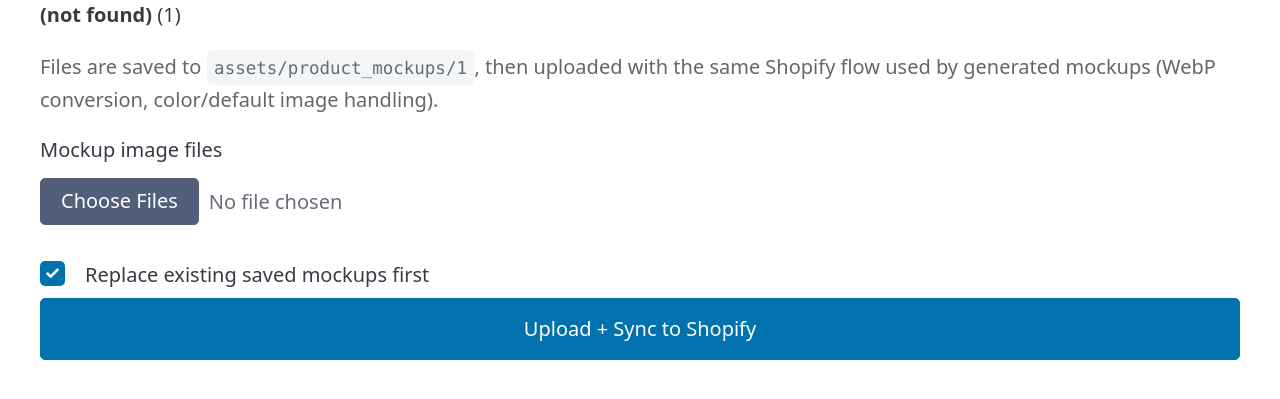
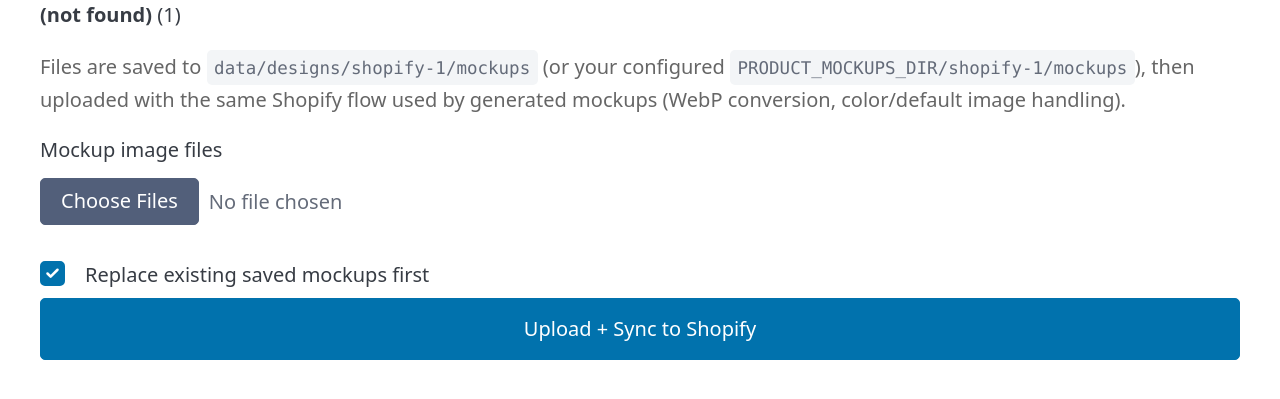
Before and after one commit to karlneco/pod_design_tools, a Flask app: page /shopify/products/1/mockups/manual in a window 1280 px wide. Shown: the part 105-504 px from the top of the page. Run offline with Flask 3, Linux system fonts and the light colour scheme; some libraries are stand-ins or nearby versions.

Commit message:
Keep mockups in data directory

```diff
--- a/app/config.py
+++ b/app/config.py
@@ -22,7 +22,7 @@ class Config:
     DEFAULT_FRONT_IMAGE_ID = "68faffc792143382282f3002"
 
     MOCKUP_STYLE_G64K_DIR = Path(os.getenv("MOCKUP_STYLE_G64K_DIR", str(ASSETS_DIR / "mockups" / "g64k")))
-    PRODUCT_MOCKUPS_DIR = Path(os.getenv("PRODUCT_MOCKUPS_DIR", str(ASSETS_DIR / "product_mockups")))
+    PRODUCT_MOCKUPS_DIR = Path(os.getenv("PRODUCT_MOCKUPS_DIR", str(DATA_DIR / "designs")))
 
 class DevConfig(Config):
     DEBUG = True
--- a/app/routes/mockups.py
+++ b/app/routes/mockups.py
@@ -21,3 +21,9 @@ def mockup_editor(slug: str):
     if slug.startswith("shopify-"):
         product_id = slug.split("shopify-", 1)[1]
     return render_template("mockup_editor.html", slug=slug, product_id=product_id)
+
+
+@bp.get("/designs/shopify-<product_id>/mockups/<path:filename>")
+def serve_product_mockup(product_id: str, filename: str):
+    dirpath = Config.PRODUCT_MOCKUPS_DIR / f"shopify-{product_id}" / "mockups"
+    return send_from_directory(dirpath, filename)
--- a/app/routes/shopify.py
+++ b/app/routes/shopify.py
@@ -65,8 +65,35 @@ def _normalize(p: dict) -> dict:
     """Normalize Shopify product payload -> fields used by our templates."""
     if not p:
         return {}
-    images = p.get("primary_image") or []
-    primary_image = images
+    primary_image = None
+    pri = p.get("primary_image")
+    if isinstance(pri, str) and pri:
+        primary_image = pri
+    elif isinstance(pri, dict):
+        primary_image = pri.get("src") or pri.get("url")
+    elif isinstance(pri, list) and pri:
+        first = pri[0]
+        if isinstance(first, str):
+            primary_image = first
+        elif isinstance(first, dict):
+            primary_image = first.get("src") or first.get("url")
+
+    if not primary_image:
+        img_obj = p.get("image")
+        if isinstance(img_obj, dict):
+            primary_image = img_obj.get("src") or img_obj.get("url")
+        elif isinstance(img_obj, str):
+            primary_image = img_obj
+
+    if not primary_image:
+        for img in (p.get("images") or []):
+            if isinstance(img, dict):
+                candidate = img.get("src") or img.get("url")
+            else:
+                candidate = img if isinstance(img, str) else None
+            if candidate:
+                primary_image = candidate
+                break
 
     # product status: 'active'|'draft'|'archived' (Storefront API/REST may vary)
     status = p.get("status") or p.get("published_scope") or "unknown"
@@ -285,6 +312,30 @@ def _list_lifestyle_images(product_id: str) -> list[dict]:
     return out
 
 
+def _product_mockups_dir(product_id: str) -> Path:
+    """Return canonical product mockup dir, migrating known legacy locations."""
+    new_dir = Config.PRODUCT_MOCKUPS_DIR / f"shopify-{product_id}" / "mockups"
+    legacy_dirs = [
+        Config.ASSETS_DIR / "product_mockups" / str(product_id),
+        Config.DATA_DIR / "product_mockups" / str(product_id),
+    ]
+    for old_dir in legacy_dirs:
+        if not old_dir.exists():
+            continue
+        new_dir.mkdir(parents=True, exist_ok=True)
+        for src in old_dir.iterdir():
+            if not src.is_file() or src.suffix.lower() not in Config.ALLOWED_EXTS:
+                continue
+            dst = new_dir / src.name
+            if dst.exists():
+                continue
+            try:
+                shutil.copy2(src, dst)
+            except Exception:
+                continue
+    return new_dir
+
+
 def _get_printify_reference_images_for_shopify_product(product_id: str) -> list[str]:
     printify_item = None
     for item in store.list("printify_products"):
@@ -364,7 +415,7 @@ def edit_shopify_product(product_id: str):
         ), 404
 
     # Determine if generated mockups already exist for this product
-    folder = Config.ASSETS_DIR / 'product_mockups' / str(product_id)
+    folder = _product_mockups_dir(product_id)
     has_mockups = False
     mockups_count = 0
     try:
@@ -383,17 +434,15 @@ def edit_shopify_product(product_id: str):
 
 @bp.get('/products/<product_id>/mockups')
 def shopify_product_mockups(product_id: str):
-    # Look for generated mockups under assets/product_mockups/<product_id>
-    folder = Config.ASSETS_DIR / 'product_mockups' / str(product_id)
+    folder = _product_mockups_dir(product_id)
     mockups = []
     if folder.exists():
         for p in sorted(folder.iterdir()):
             if p.suffix.lower() in ('.png', '.jpg', '.jpeg', '.webp'):
-                # Provide path relative to the ASSETS folder so template can reference via /assets/<path>
-                try:
-                    mockups.append(str(p.relative_to(Config.ASSETS_DIR)))
-                except Exception:
-                    mockups.append(str(p.name))
+                mockups.append({
+                    "name": p.name,
+                    "url": f"/designs/shopify-{product_id}/mockups/{p.name}",
+                })
     design_slug = _resolve_design_slug_for_product(product_id)
     return render_template('shopify_mockups.html', id=product_id, mockups=mockups, design_slug=design_slug)
 
@@ -404,15 +453,15 @@ def shopify_product_manual_mockups(product_id: str):
               store.get(SHOPIFY_PRODUCTS_COLLECTION, str(product_id)) or {})
     product = _normalize(cached) if cached else {"id": str(product_id), "title": "(not found)"}
     color_options = _extract_product_colors(product)
-    folder = Config.ASSETS_DIR / 'product_mockups' / str(product_id)
+    folder = _product_mockups_dir(product_id)
     existing = []
     if folder.exists():
         for p in sorted(folder.iterdir()):
             if p.suffix.lower() in Config.ALLOWED_EXTS:
-                try:
-                    existing.append(str(p.relative_to(Config.ASSETS_DIR)))
-                except Exception:
-                    existing.append(str(p.name))
+                existing.append({
+                    "name": p.name,
+                    "url": f"/designs/shopify-{product_id}/mockups/{p.name}",
+                })
     return render_template(
         'shopify_manual_mockups.html',
         p=product,
--- a/app/templates/shopify_manual_mockups.html
+++ b/app/templates/shopify_manual_mockups.html
@@ -23,7 +23,7 @@
 </header>
 
 <p><b>{{ p.title }}</b> ({{ p.id }})</p>
-<p class="muted">Files are saved to <code>assets/product_mockups/{{ p.id }}</code>, then uploaded with the same Shopify flow used by generated mockups (WebP conversion, color/default image handling).</p>
+<p class="muted">Files are saved to <code>data/designs/shopify-{{ p.id }}/mockups</code> (or your configured <code>PRODUCT_MOCKUPS_DIR/shopify-{{ p.id }}/mockups</code>), then uploaded with the same Shopify flow used by generated mockups (WebP conversion, color/default image handling).</p>
 
 {% if color_options %}
   <p class="muted">Known product colors: {{ color_options | join(', ') }}</p>
@@ -49,8 +49,8 @@
   <div class="grid">
     {% for m in existing_mockups %}
       <article class="card">
-        <img src="/assets/{{ m }}" alt="{{ m.split('/')[-1] }}"/>
-        <div class="muted" style="margin-top:.35rem;font-size:.9rem;">{{ m.split('/')[-1] }}</div>
+        <img src="{{ m.url }}" alt="{{ m.name }}"/>
+        <div class="muted" style="margin-top:.35rem;font-size:.9rem;">{{ m.name }}</div>
       </article>
     {% endfor %}
   </div>
--- a/app/templates/shopify_mockups.html
+++ b/app/templates/shopify_mockups.html
@@ -35,8 +35,8 @@
     <div class="grid">
       {% for m in mockups %}
         <div class="card">
-          <img src="/assets/{{ m }}" alt="Mockup {{ loop.index }}"/>
-          <div style="margin-top:.5rem;font-size:.9rem;color:#555">{{ m.split('/')[-1] }}</div>
+          <img src="{{ m.url }}" alt="Mockup {{ loop.index }}"/>
+          <div style="margin-top:.5rem;font-size:.9rem;color:#555">{{ m.name }}</div>
         </div>
       {% endfor %}
     </div>
```
Also changed, not shown: app/routes/shopify_api.py (+28 -4 lines), tests/integration/test_api_routes_real.py (+15 -0 lines), tests/integration/test_shopify_api_routes_real.py (+2 -2 lines), 1 other file.
